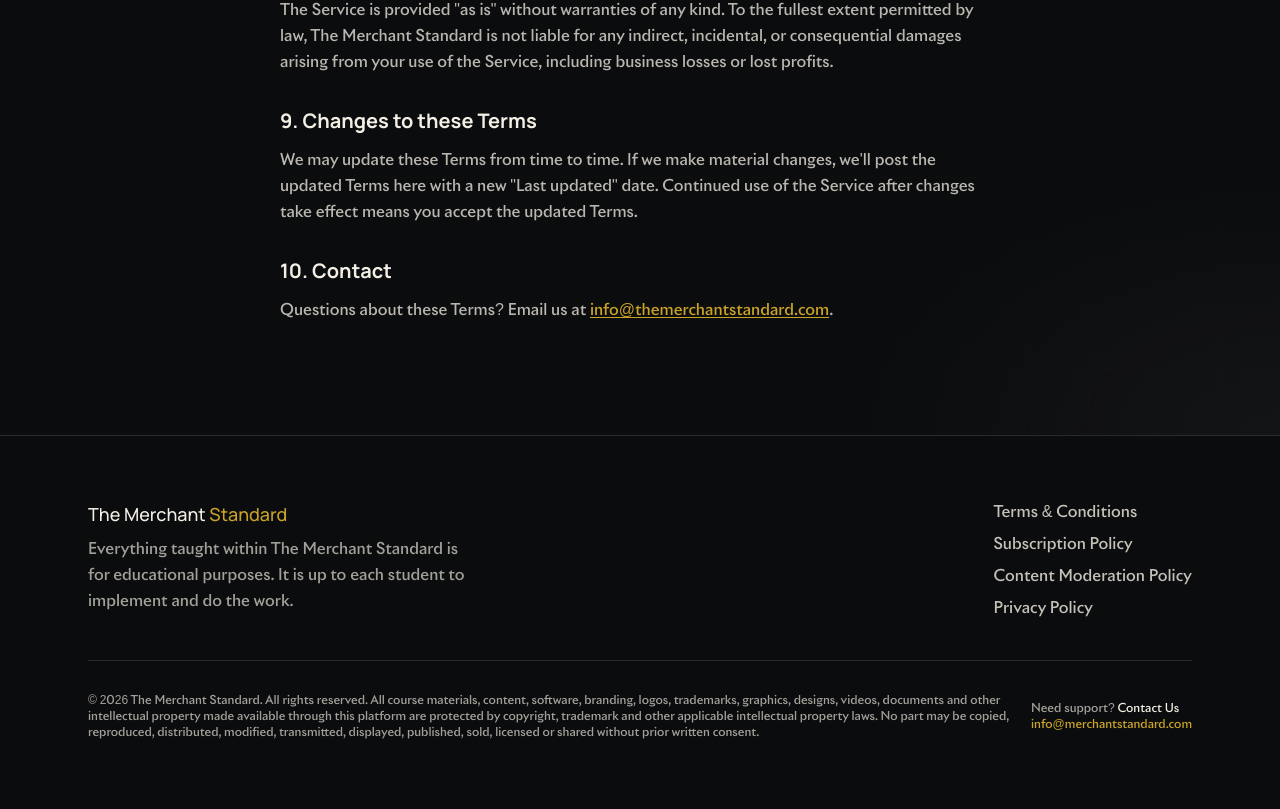
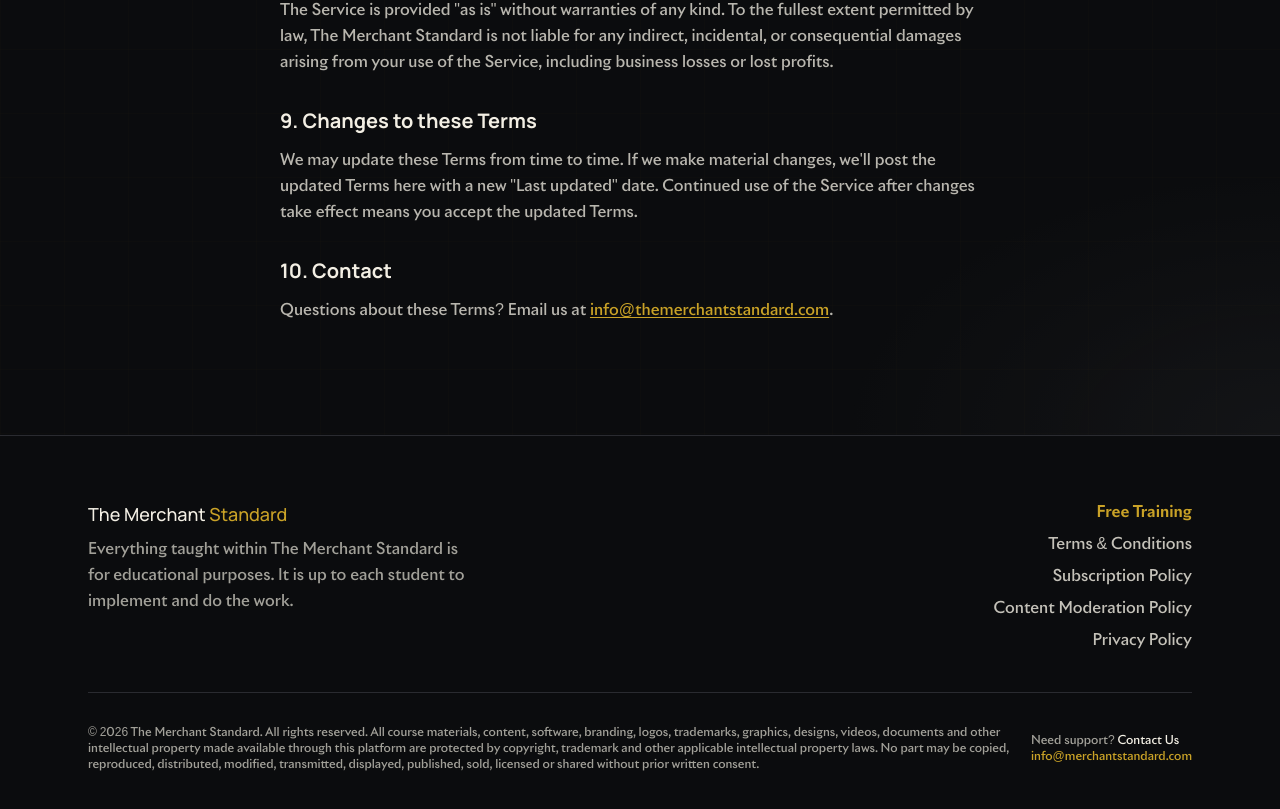
Before and after one commit to lifeofcapo/themerchantstandard, a Next.js app: page /terms in a window 1280 px wide. Shown: the part 1807-2616 px from the top of the page. Built offline with nearby package versions, Linux system fonts and the light colour scheme.

Commit message:
footer linking

```diff
--- a/src/components/sections/footer.tsx
+++ b/src/components/sections/footer.tsx
@@ -13,16 +13,22 @@
       <div className="mx-auto max-w-6xl px-6">
         <div className="flex flex-col items-start justify-between gap-8 border-b border-line pb-10 md:flex-row">
           <div>
-            <p className="font-display text-lg text-parchment">
+            <Link href="/" className="inline-block font-display text-lg text-parchment transition-colors hover:text-brass">
               The Merchant <span className="text-brass">Standard</span>
-            </p>
+            </Link>
             <p className="mt-2 max-w-sm text-base leading-relaxed text-parchment/65">
               Everything taught within The Merchant Standard is for educational
               purposes. It is up to each student to implement and do the work.
             </p>
           </div>
 
-          <div className="flex flex-col gap-2 text-base">
+          <div className="flex flex-col gap-2 text-base md:items-end">
+            <Link
+              href="/free-training"
+              className="font-semibold text-brass transition-colors hover:text-brass-light"
+            >
+              Free Training
+            </Link>
             {legalLinks.map((l) => (
               <Link
                 key={l.href}
```
